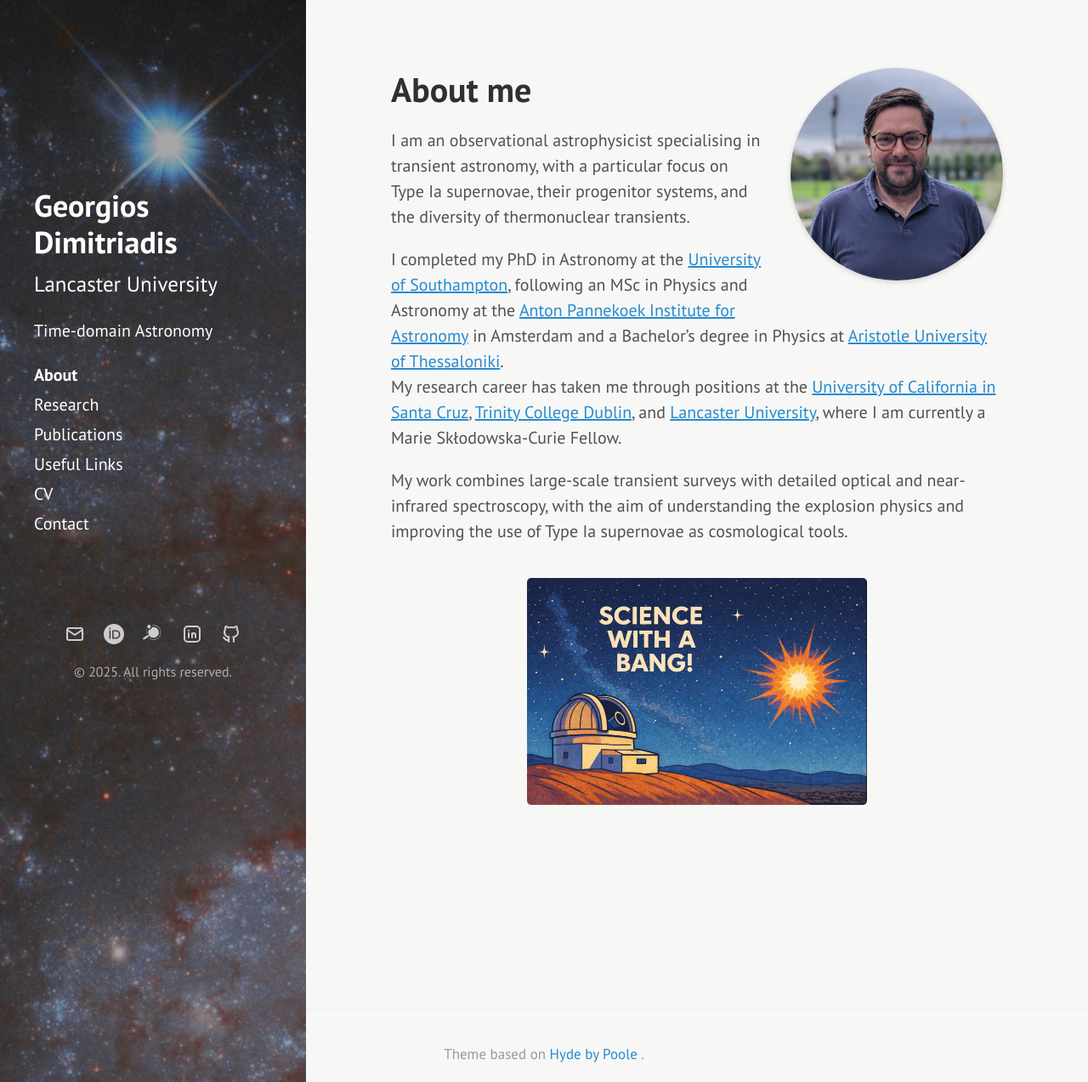
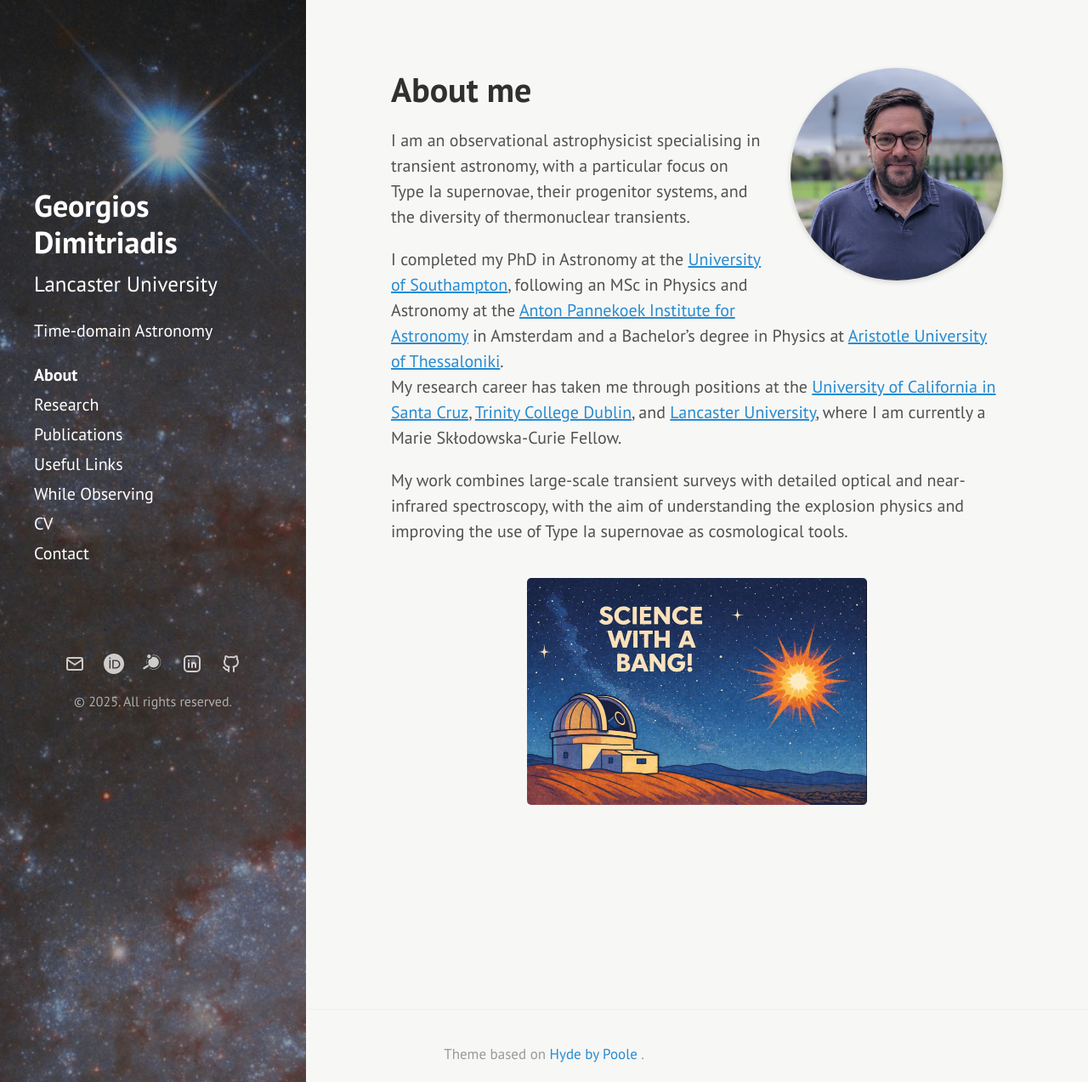
Before and after one commit to geodimitriadis/geodimitriadis.github.io, a Jekyll site: the page built from index.md, in a window 1280 px wide and 1273 px high. Shown: the whole window at 85% size. Built offline with Jekyll 4.4.1, drawn with Linux system fonts in a browser that asks for light colours.

Commit message:
Update sidebar.html

```diff
--- a/_includes/sidebar.html
+++ b/_includes/sidebar.html
@@ -28,6 +28,9 @@
 
       <a class="sidebar-nav-item{% if page.url contains '/useful-links/' %} active{% endif %}"
          href="{{ site.baseurl }}/useful-links/">Useful Links</a>
+
+      <a class="sidebar-nav-item{% if page.url contains '/while-observing/' %} active{% endif %}"
+         href="{{ site.baseurl }}/while-observing/">While Observing</a>
 
       <a class="sidebar-nav-item"
          href="{{ site.baseurl }}/assets/GD_CV_without_pub_list.pdf"
```
